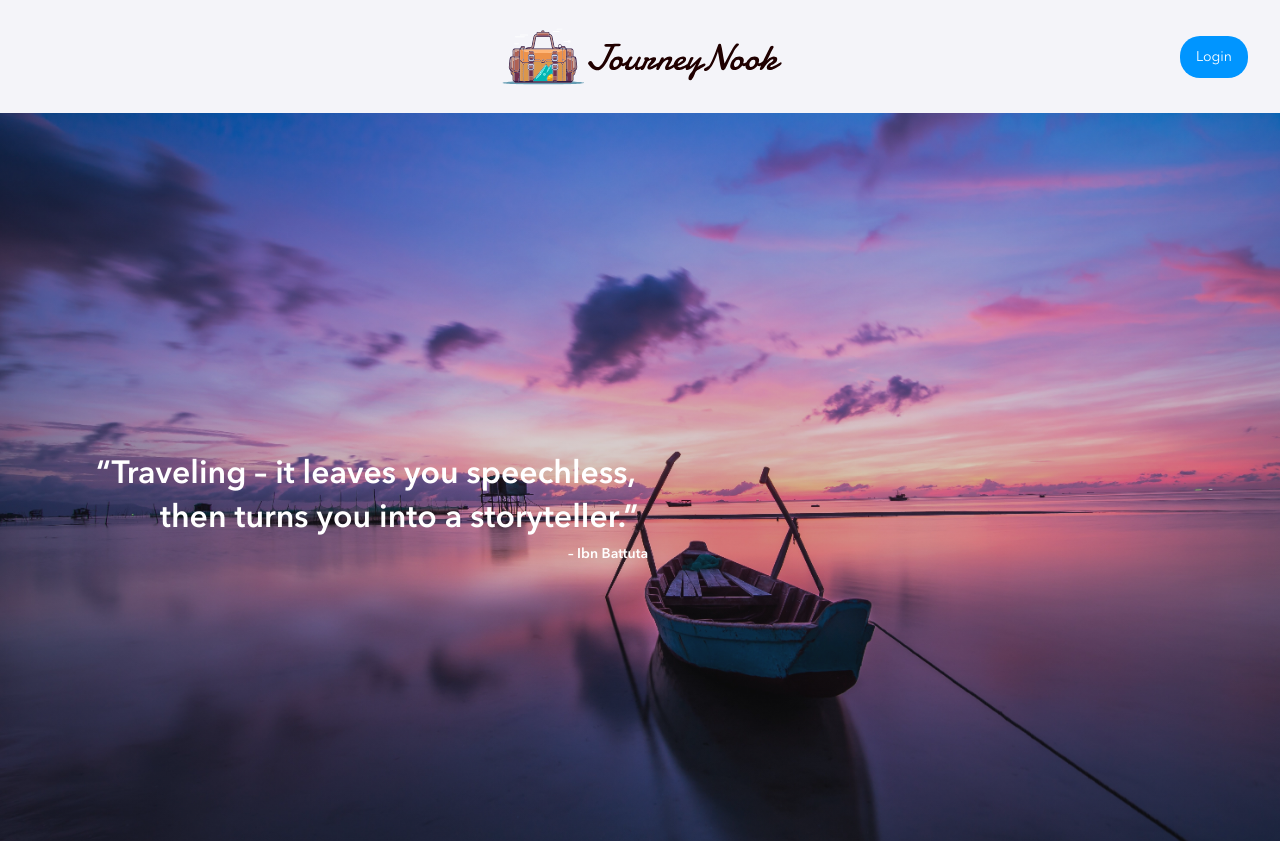
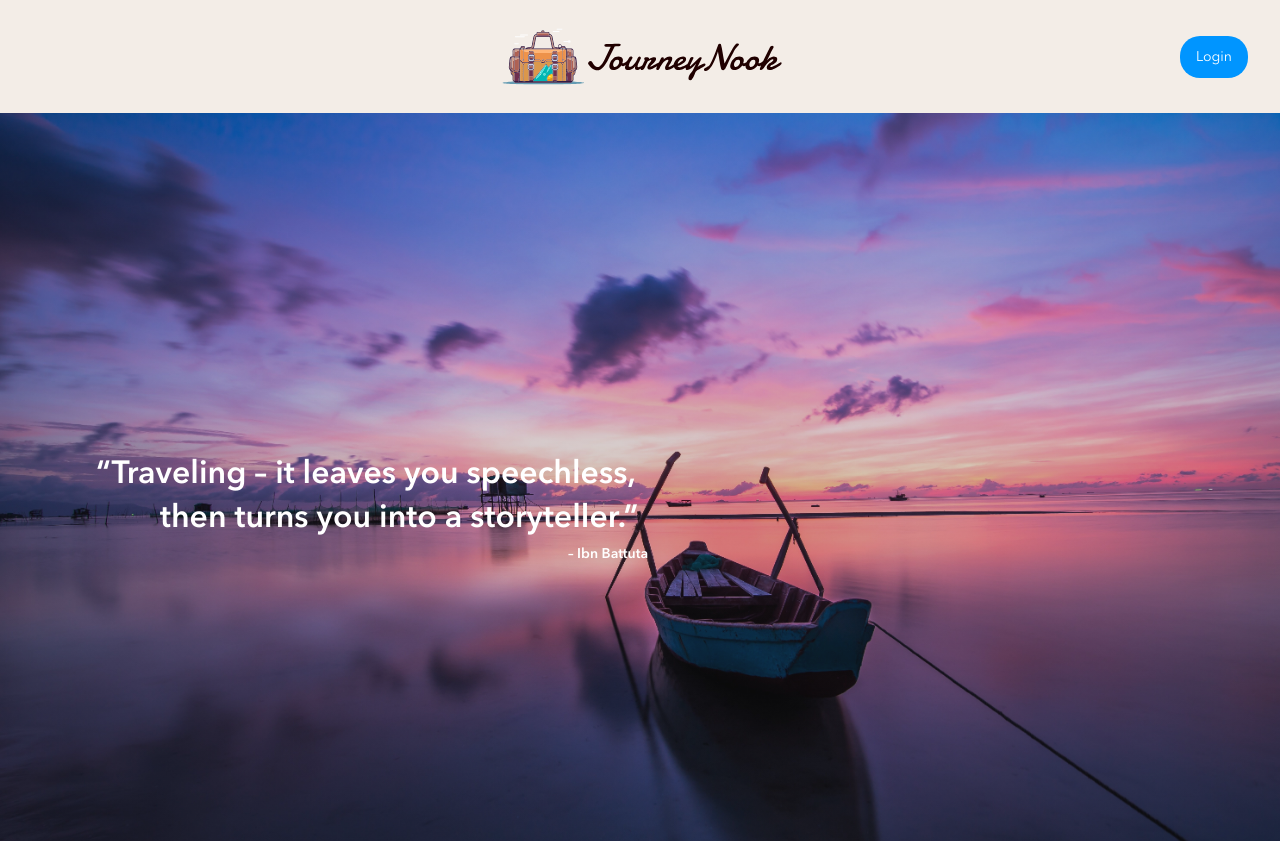
Before and after one commit to b-like-bahar/JourneyNook, a React (Vite) app: page / in a window 1280 px wide. Shown: the top 841 px of the page. Built offline with nearby package versions, Linux system fonts and the light colour scheme; a web font is replaced by a local one.

Commit message:
change the background color of header to background-beige in colors partial

```diff
--- a/src/components/Header/Header.scss
+++ b/src/components/Header/Header.scss
@@ -1,6 +1,6 @@
 @import "../../styles/global.scss";
 .header{
-    background-color: #F4F4F9;
+    background-color: $background-beige;
     display: flex;
     flex-direction: row;
     justify-content: space-between;
```
